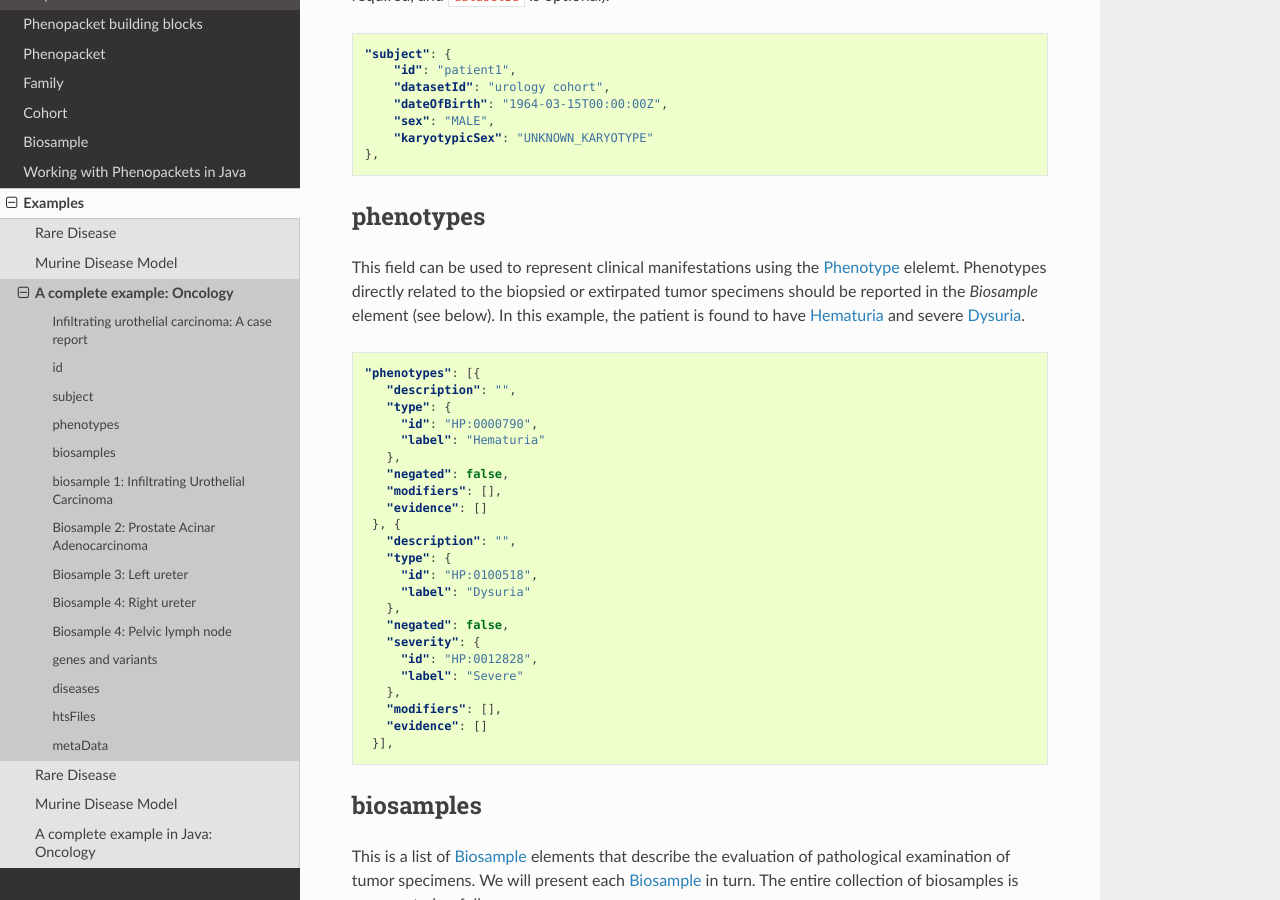
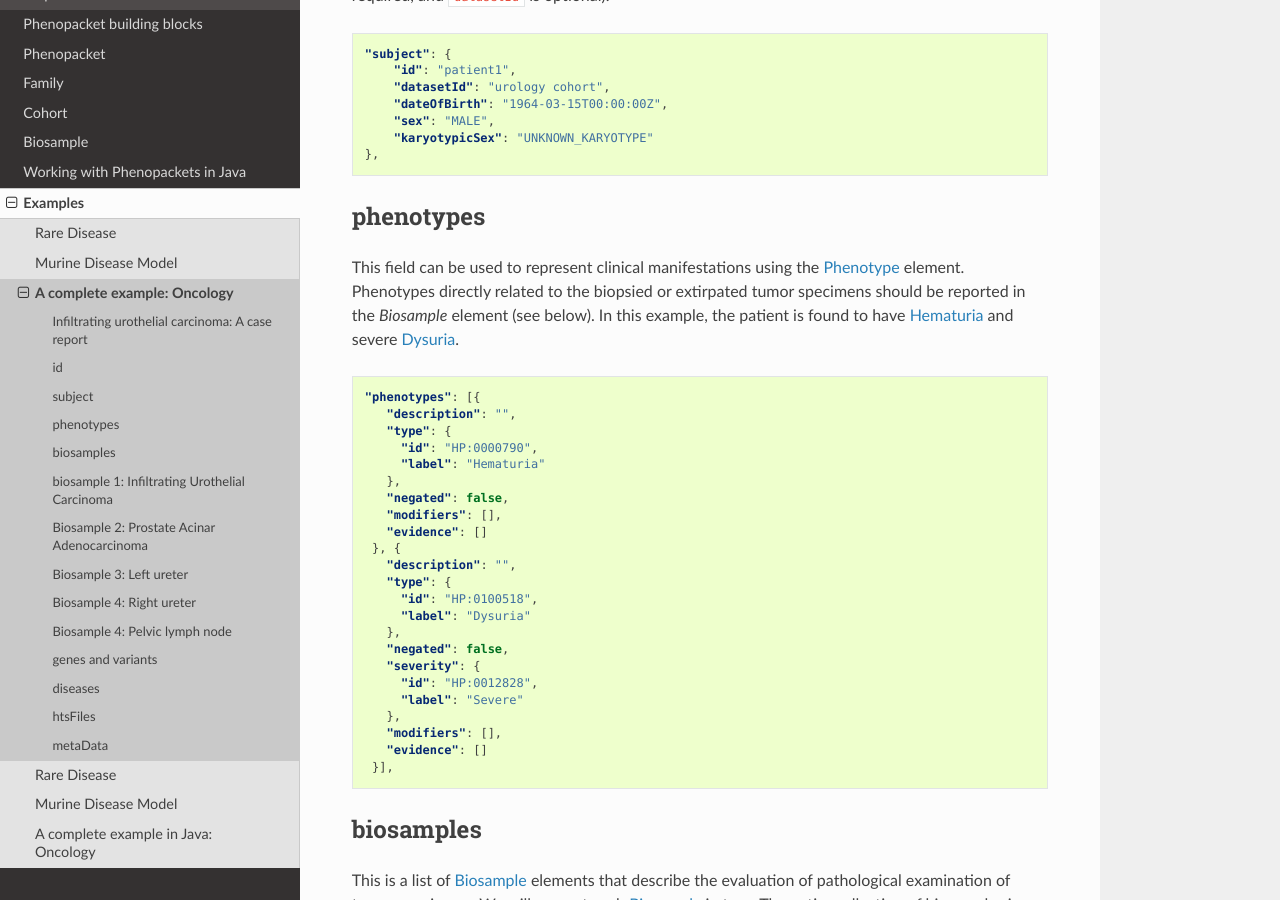
Before and after one commit to phenopackets/phenopacket-schema, a Sphinx documentation site: the page built from docs/cancer-example.rst, in a window 1280 px wide and 900 px high, scrolled down 940 px. Built offline with Sphinx 7.4.7 and the Read the Docs theme 2.0.0, drawn with Linux system fonts in a browser that asks for light colours.

Commit message:
Fixing a type and starting with RD example

```diff
--- a/docs/cancer-example.rst
+++ b/docs/cancer-example.rst
@@ -53,7 +53,7 @@ and ``datasetId`` is optional).
 
 phenotypes
 ~~~~~~~~~~
-This field can be used to represent clinical manifestations using the :ref:`phenotype` elelemt. Phenotypes directly related to the biopsied or
+This field can be used to represent clinical manifestations using the :ref:`phenotype` element. Phenotypes directly related to the biopsied or
 extirpated tumor specimens should be reported in the `Biosample` element (see below). In this example,
 the patient is found to have `Hematuria <https://hpo.jax.org/app/browse/term/HP:0000790>`_
 and severe `Dysuria <https://hpo.jax.org/app/browse/term/HP:0100518>`_.
```
Also changed, not shown: docs/rd-example.rst (added, +8 -0 lines), 1 other file.
